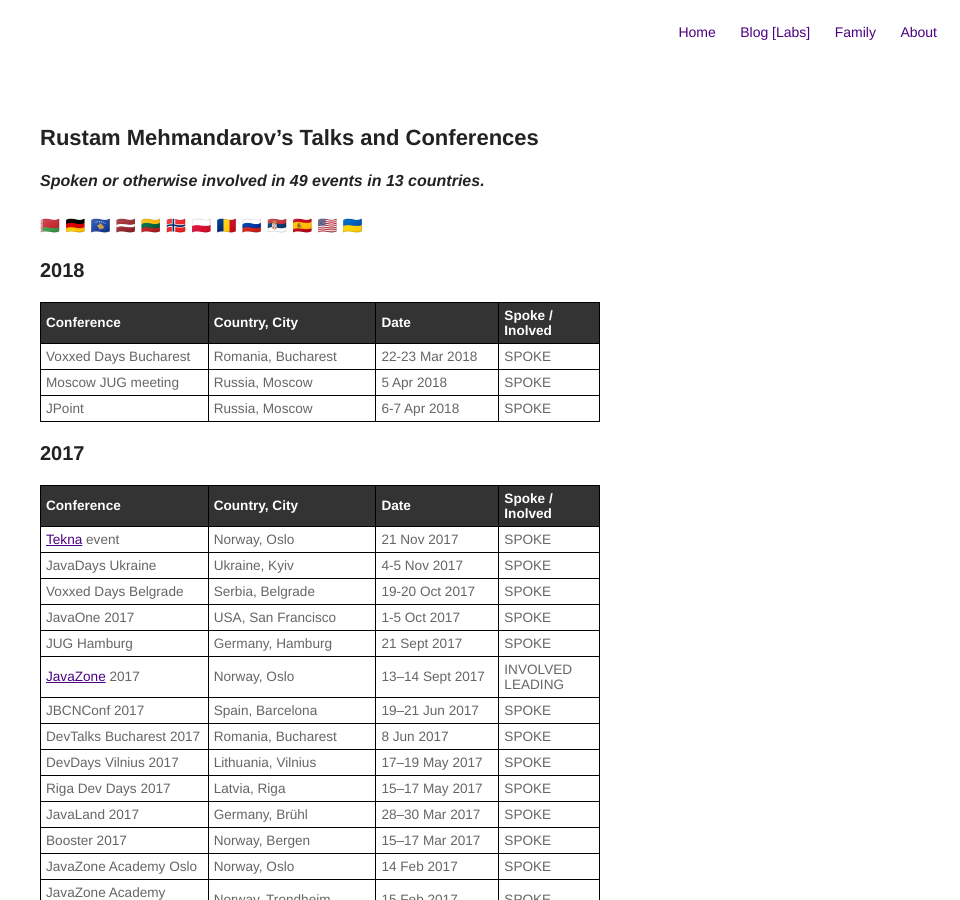
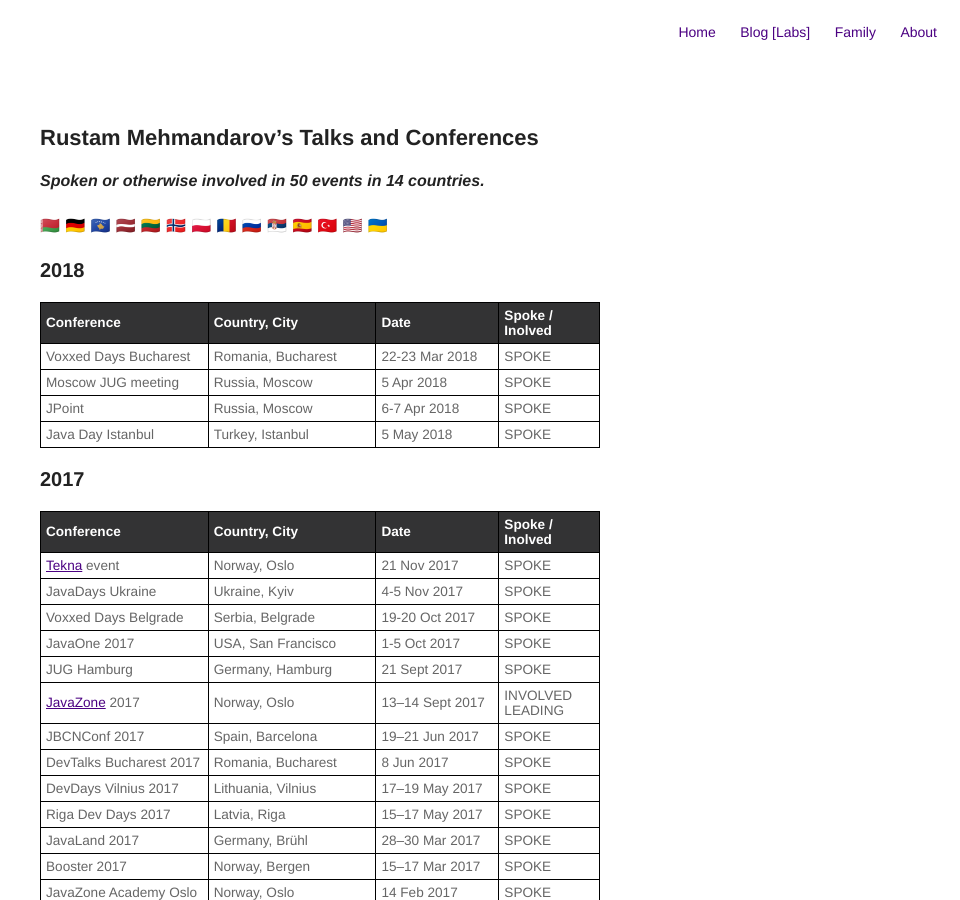
Before and after one commit to mehmandarov/mehmandarov.github.io, a Jekyll site: the page built from talks.md, in a window 1280 px wide and 900 px high. Shown: the whole window, without its empty margins (320-1280 px from the left). Built offline with Jekyll 4.4.1, drawn with Linux system fonts in a browser that asks for light colours.

Commit message:
Updated talks' list

```diff
--- a/talks.md
+++ b/talks.md
@@ -5,8 +5,8 @@
 
 ## Rustam Mehmandarov's Talks and Conferences
 
-#### _Spoken or otherwise involved in 49 events in 13 countries._
-🇧🇾   🇩🇪   🇽🇰   🇱🇻   🇱🇹   🇳🇴   🇵🇱   🇷🇴   🇷🇺   🇷🇸   🇪🇸   🇺🇸   🇺🇦
+#### _Spoken or otherwise involved in 50 events in 14 countries._
+🇧🇾   🇩🇪   🇽🇰   🇱🇻   🇱🇹   🇳🇴   🇵🇱   🇷🇴   🇷🇺   🇷🇸   🇪🇸   🇹🇷   🇺🇸   🇺🇦
 
 ### 2018
 
@@ -18,6 +18,8 @@
 |Moscow JUG meeting             |Russia, Moscow     |5 Apr 2018      |SPOKE              |
 |-------------------------------+-------------------+----------------+-------------------|
 |JPoint                         |Russia, Moscow     |6-7 Apr 2018    |SPOKE              |
+|-------------------------------+-------------------+----------------+-------------------|
+|Java Day Istanbul              |Turkey, Istanbul   |5 May 2018      |SPOKE              |
 |-------------------------------+-------------------+----------------+-------------------|
 {:.talkstablestyle}
 
```
